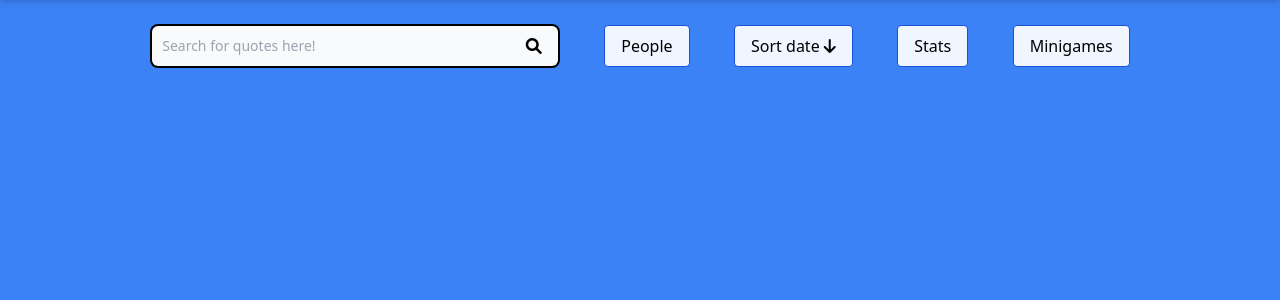
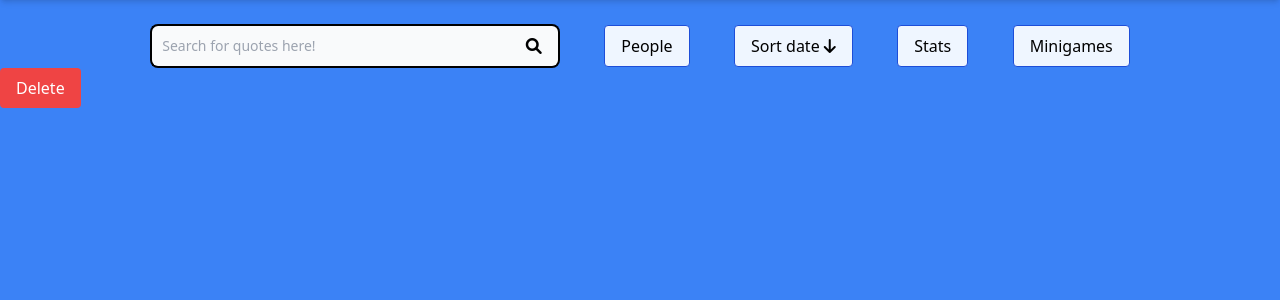
Before and after one commit to yearlongmason/Catch-Up, a Django app: page /servers/roster/ in a window 1280 px wide. Shown: the part 60-360 px from the top of the page. Run offline with Django 5.2, Linux system fonts and the light colour scheme; data that the repository does not hold is empty; some libraries are stand-ins or nearby versions.

Commit message:
Started delete confirmation

```diff
--- a/catchup/app/static/roster.js
+++ b/catchup/app/static/roster.js
@@ -8,7 +8,7 @@
 let ALL_DATA
 let dateNewestFirst
 let currentSearchPhrase = "";
-
+let quoteToDeleteID = -1
 
 window.onload = (event) => {
     dateNewestFirst = false
@@ -170,7 +170,7 @@ function formatAsHTML(modifiedData){
         formattedhtml += `</div>`
         formattedhtml += `<div class="flex flex-row">`
         formattedhtml += `<p class="text-gray-800">(${modifiedData[i].date})</p>`
-        formattedhtml += `<button onclick="deleteQuote(${modifiedData[i].quote_id})" style="margin-top:-.5%" class="ml-4 bg-white hover:bg-red-500 p-2 max-h-8 rounded flex items-center justify-center border border-gray-300 transition duration-200"><i class="fas fa-trash-alt text-gray-600"></i></button>`
+        formattedhtml += `<button onclick="deleteButton(${modifiedData[i].quote_id})" style="margin-top:-.5%" class="ml-4 bg-white hover:bg-red-500 p-2 max-h-8 rounded flex items-center justify-center border border-gray-300 transition duration-200"><i class="fas fa-trash-alt text-gray-600"></i></button>`
         formattedhtml += `</div></div></div>`
     }
 
@@ -210,9 +210,32 @@ document.addEventListener('click', (event) => {
     }
 });
 
+// Delete conformation code
+// Show the confirmation modal when the delete button is clicked
+function deleteButton(quote_id) {
+    quoteToDeleteID = quote_id
+    console.log(quoteToDeleteID)
+    confirmationModal.classList.remove('hidden');
+}
+
+// Close the modal when the cancel button is clicked
+function cancelButton() {
+    confirmationModal.classList.add('hidden');
+};
+
+/*// Proceed with the delete action when the confirm button is clicked
+confirmDelete.addEventListener('click', function () {
+    // Perform the delete action (e.g., make an API call or submit a form)
+    // Hide the modal after confirmation
+    confirmationModal.classList.add('hidden');
+});*/
+
+function deleteQuote(){
+
+}
 
 //function to make an api call to delete a quote
-function deleteQuote(quote_id) {
+function deleteQuoteRequest(quote_id) {
 
     const URL = api_url + `${quote_id}/`;
     console.log("Deleting the quote " + quote_id)
@@ -223,7 +246,6 @@ function deleteQuote(quote_id) {
           'Authorization': `Api-Key ${api_key}`,
         },
     };
-
 
     fetch(URL, options)
   .then(response => {
--- a/catchup/app/templates/roster.html
+++ b/catchup/app/templates/roster.html
@@ -84,6 +84,26 @@
     </div>
     -->
 
+<!-- Button to trigger delete action -->
+<button id="deleteButton" class="px-4 py-2 text-white bg-red-500 rounded hover:bg-red-700 focus:outline-none">
+    Delete
+</button>
+
+    <!-- Modal for delete quote confirmation -->
+    <div id="confirmationModal" class="fixed inset-0 flex items-center justify-center bg-gray-500 bg-opacity-50 hidden">
+        <div class="bg-white p-6 rounded shadow-lg max-w-sm w-full">
+            <h3 id="areYouSure?" class="text-xl font-semibold mb-4">Are you sure you want to delete this quote?</h3>
+            <div class="flex justify-end space-x-4">
+                <button id="cancelButton" onclick="cancelButton()" class="px-4 py-2 text-gray-600 bg-gray-200 rounded hover:bg-gray-300">
+                    Cancel
+                </button>
+                <button id="confirmDelete" onclick="deleteQuote()" class="px-4 py-2 text-white bg-red-500 rounded hover:bg-red-700">
+                    Confirm
+                </button>
+            </div>
+        </div>
+    </div>
+
     <script>
         var api_key = "{{api_key}}";
         var api_url = "{{api_url}}";
```
